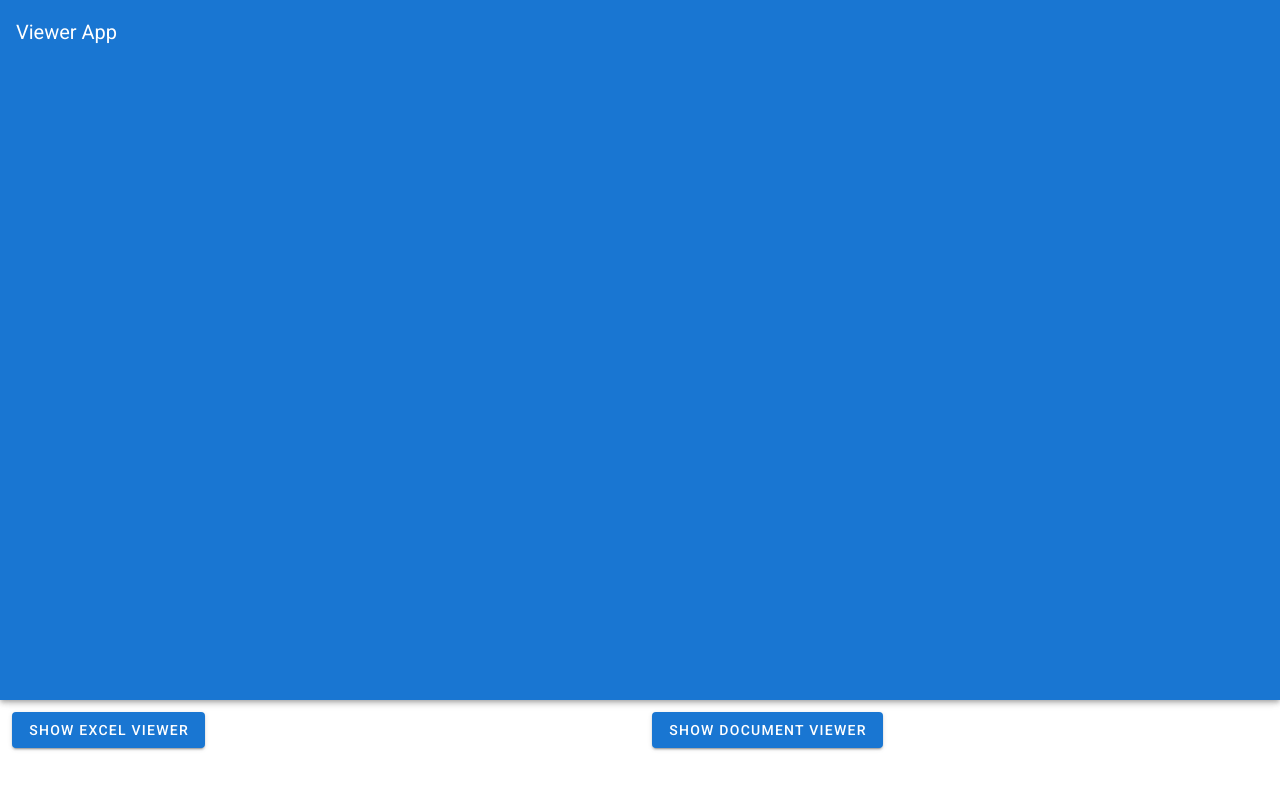
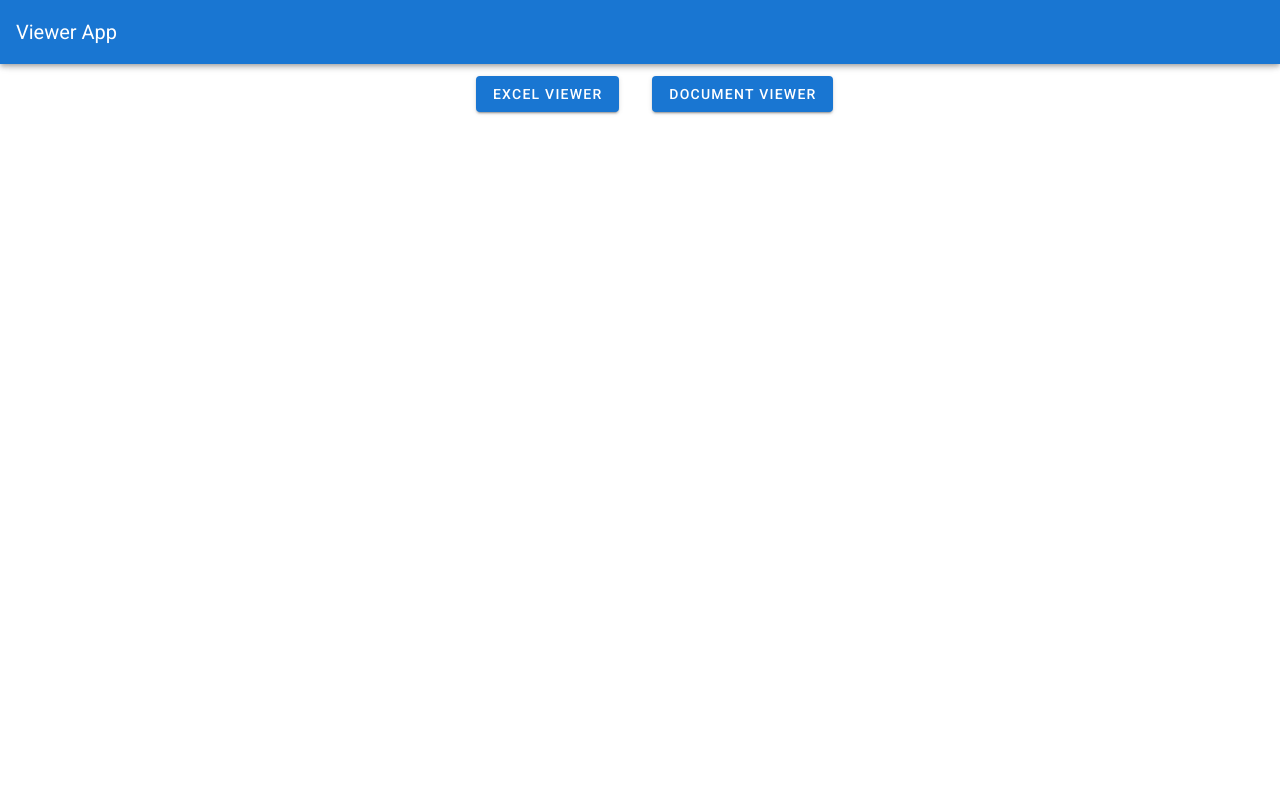
Before and after one commit to hemantsummit/excel_viewer, a Vue app: page / in a window 1280 px wide. Shown: the top 790 px of the page. Built offline with nearby package versions, Linux system fonts and the light colour scheme.

Commit message:
added mamoth

```diff
--- a/src/App.vue
+++ b/src/App.vue
@@ -3,26 +3,33 @@
     <v-toolbar color="primary" dark>
       <v-toolbar-title>Viewer App</v-toolbar-title>
     </v-toolbar>
-    <v-container fluid>
+    <v-container fluid class="d-flex flex-column align-center justify-center">
       <v-row class="mb-4">
-        <v-col cols="6">
-          <v-btn @click="showExcelViewer" color="primary">Show Excel Viewer</v-btn>
+        <v-col cols="6" class="text-center">
+          <v-btn @click="showExcelViewer" color="primary">Excel Viewer</v-btn>
         </v-col>
-        <v-col cols="6">
-          <v-btn @click="showDocumentViewer" color="primary">Show Document Viewer</v-btn>
-        </v-col>
-      </v-row>
-      <v-row>
-        <v-col>
-          <v-card v-if="currentViewer === 'excel'" class="elevation-2">
-            <ExcelViewer />
-          </v-card>
-          <v-card v-else-if="currentViewer === 'document'" class="elevation-2">
-            <DocumentViewer />
-          </v-card>
+        <v-col cols="6" class="text-center">
+          <v-btn @click="showDocumentViewer" color="primary">Document Viewer</v-btn>
         </v-col>
       </v-row>
     </v-container>
+
+    <!-- Modal Dialog -->
+    <v-dialog v-model="dialogVisible" max-width="1400px">
+      <v-card>
+        <v-card-title>
+        </v-card-title>
+        <v-card-text>
+          <v-card class="elevation-2" style="max-height: 500px; overflow: auto;">
+            <ExcelViewer v-if="currentViewer === 'excel'" />
+            <DocumentViewer v-else-if="currentViewer === 'document'" />
+          </v-card>
+        </v-card-text>
+        <v-card-actions>
+          <v-btn color="primary" @click="dialogVisible = false">Close</v-btn>
+        </v-card-actions>
+      </v-card>
+    </v-dialog>
   </v-app>
 </template>
 
@@ -45,20 +52,27 @@ export default {
   data() {
     return {
       currentViewer: null,
+      dialogVisible: false,
     };
   },
   methods: {
     showExcelViewer() {
       this.currentViewer = 'excel';
+      this.dialogVisible = true;
     },
     showDocumentViewer() {
       this.currentViewer = 'document';
+      this.dialogVisible = true;
     },
   },
 };
 </script>
 
-
-<style>
-@import '~vuetify/dist/vuetify.min.css';
+<style scoped>
+.align-center {
+  display: flex;
+  justify-content: center;
+  align-items: center;
+  height: 100vh;
+}
 </style>
--- a/src/components/DocumentViewer.vue
+++ b/src/components/DocumentViewer.vue
@@ -10,6 +10,7 @@
 
 <script>
 import mammoth from 'mammoth';
+// import * as docx from "docx-preview";
 
 export default {
   data() {
--- a/src/components/ExcelViewer.vue
+++ b/src/components/ExcelViewer.vue
@@ -1,5 +1,7 @@
 <template>
-  <v-app>
+  <v-card>
+    <v-card-title>Excel Viewer</v-card-title>
+    <v-card-text>
     <input type="file" ref="fileInput" accept=".xls,.xlsx,.csv" @change="loadExcelFile" />
     <div v-if="dataTable">
       <v-data-table :headers="headers" :items="dataTable" class="excel-table">
@@ -16,7 +18,8 @@
         </template>
       </v-data-table>
     </div>
-  </v-app>
+    </v-card-text>
+  </v-card>
 </template>
 
 <script>
```
